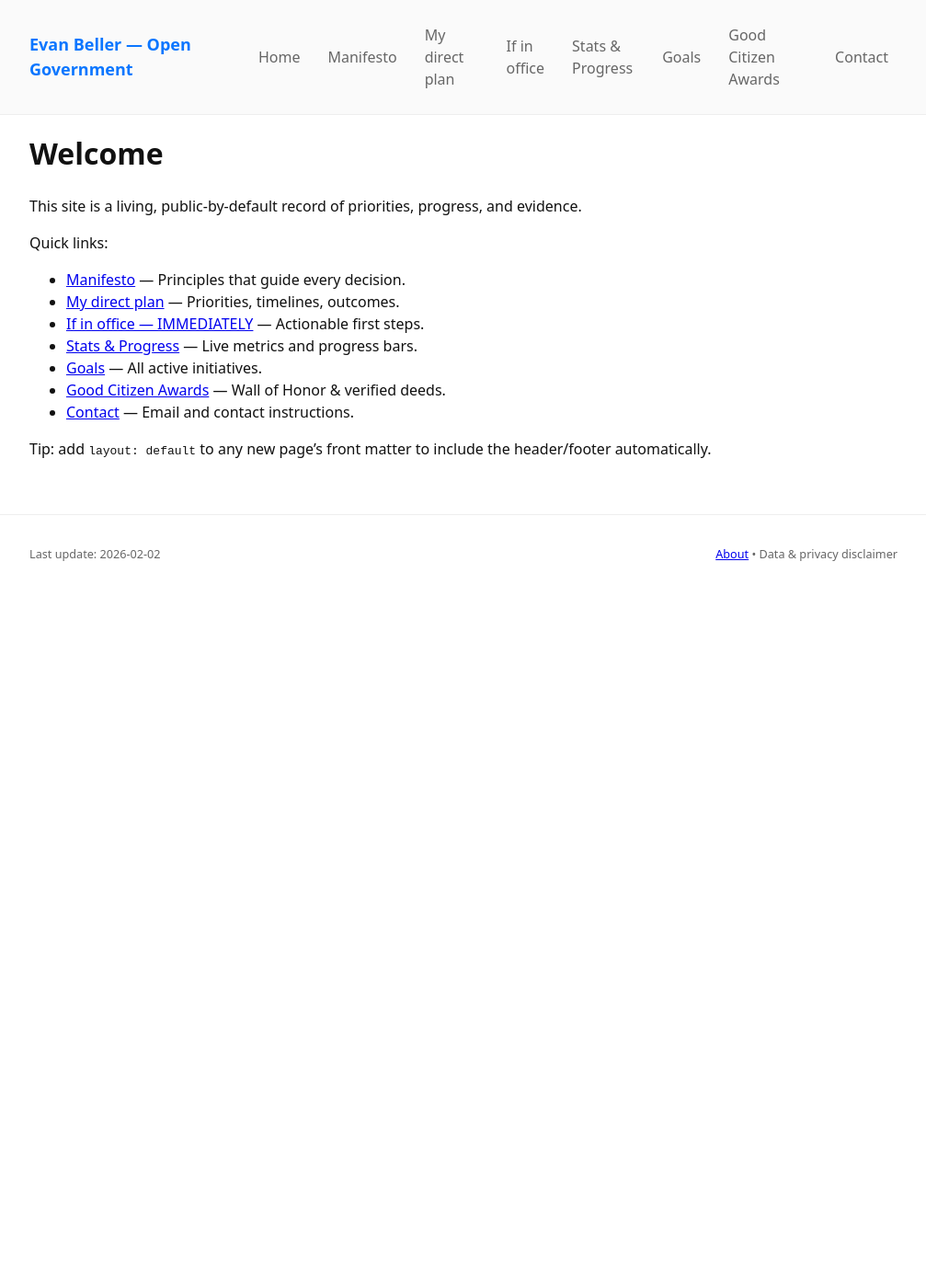
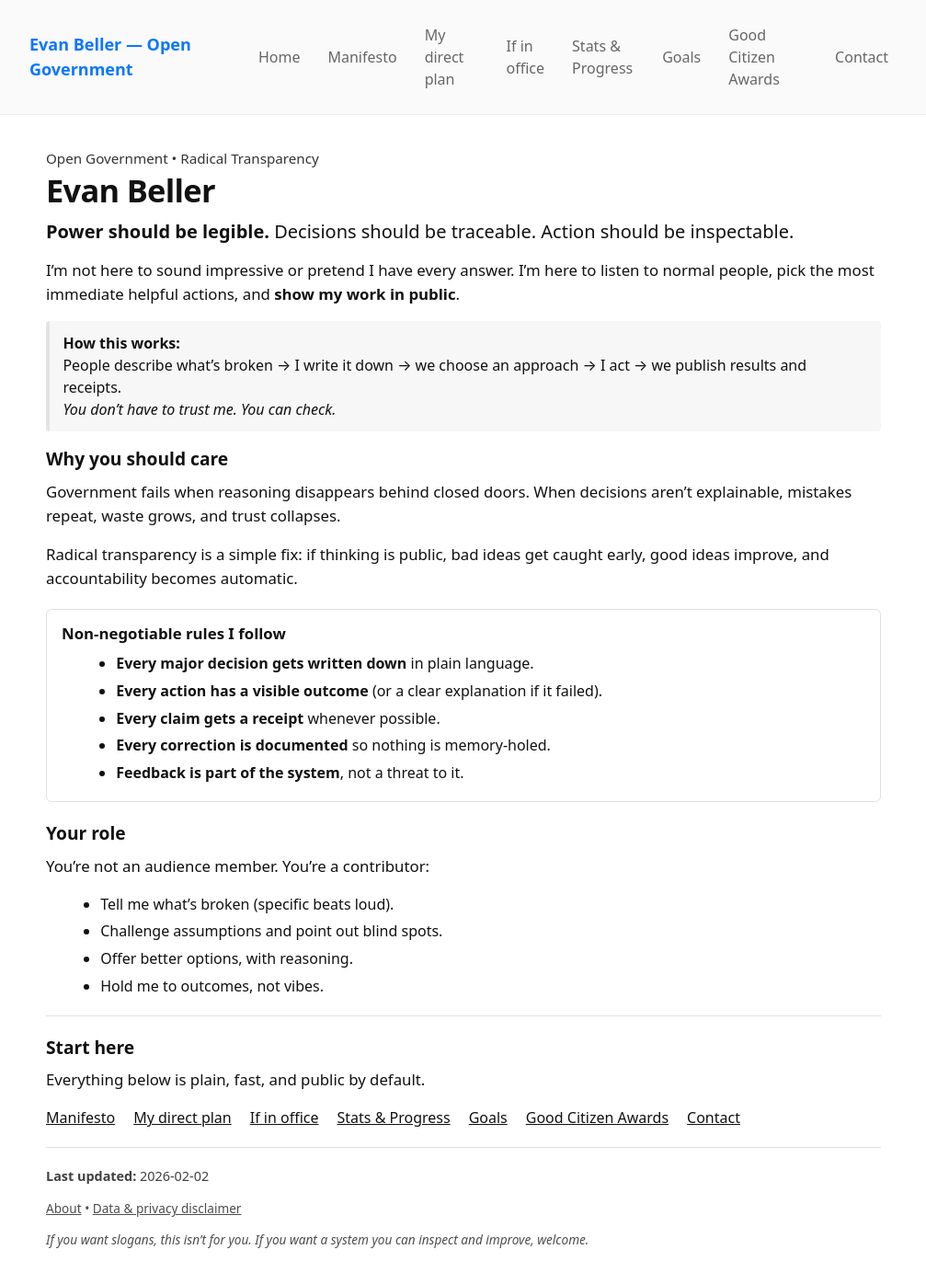
Before and after one commit to realevanbeller/WeHaveTheKnowledgeAndTools, a Jekyll site: the page built from index.md, in a window 1280 px wide and 1400 px high. Shown: the top 1396 px of the window at 92% size, without its empty margins (136-1143 px from the left). Built offline with Jekyll 4.4.1, drawn with Linux system fonts in a browser that asks for light colours.

Commit message:
new updated index

```diff
--- a/index.md
+++ b/index.md
@@ -1,20 +1,130 @@
 ---
-title: Home
 layout: default
-summary: "Landing page and quick links."
+title: Evan Beller — Open Government
 ---
 
-# Welcome
+<style>
+  /* Scoped to the landing container to avoid clobbering global site styles */
+  .landing { color: inherit; }
+  .landing .wrap { max-width: 760px; margin: 0 auto; padding: 1.25rem; }
+  .landing .kicker { font-size: 0.95rem; opacity: 0.85; margin: 0 0 0.25rem; }
+  .landing h1 { font-size: 2.15rem; line-height: 1.1; margin: 0.25rem 0 0.75rem; letter-spacing: -0.02em; }
+  .landing .tagline { font-size: 1.25rem; line-height: 1.35; margin: 0 0 1rem; }
+  .landing .lede { font-size: 1.05rem; line-height: 1.55; margin: 0.75rem 0 1rem; }
+  .landing .rulebox {
+    border: 1px solid rgba(0,0,0,0.12);
+    padding: 0.85rem 1rem;
+    margin: 1.25rem 0;
+    border-radius: 6px;
+  }
+  .landing .rulebox h2 { font-size: 1.05rem; margin: 0 0 0.5rem; }
+  .landing ul { margin: 0.5rem 0 0.25rem 1.2rem; }
+  .landing li { margin: 0.35rem 0; }
+  .landing hr { border: 0; border-top: 1px solid rgba(0,0,0,0.12); margin: 1.25rem 0; }
+  .landing .section { margin: 1rem 0 1.25rem; }
+  .landing .section h2 { font-size: 1.2rem; margin: 0 0 0.5rem; }
+  .landing .callout {
+    background: rgba(0,0,0,0.03);
+    border-left: 4px solid rgba(0,0,0,0.08);
+    padding: 0.75rem 0.9rem;
+    margin: 1rem 0;
+    border-radius: 4px;
+  }
+  .landing .links { display:flex; flex-wrap:wrap; gap:0.65rem 1.25rem; margin:0.75rem 0 0; padding:0; list-style:none; }
+  .landing .links li { margin:0; }
+  .landing .meta { font-size:0.9rem; opacity:0.8; }
+  .landing .fine { font-size:0.85rem; opacity:0.75; }
+  .landing a { text-decoration: underline; color: inherit; }
+  .landing a:focus { outline: 2px dotted currentColor; outline-offset: 3px; }
+  @media (max-width:680px){
+    .landing h1{font-size:1.65rem}
+    .landing .tagline{font-size:1.05rem}
+  }
+</style>
 
-This site is a living, public-by-default record of priorities, progress, and evidence.
+<main class="wrap landing" role="main" aria-labelledby="hero-title">
+  <p class="kicker">Open Government • Radical Transparency</p>
+  <h1 id="hero-title">Evan Beller</h1>
+  <p class="tagline"><strong>Power should be legible.</strong> Decisions should be traceable. Action should be inspectable.</p>
 
-Quick links:
-- [Manifesto](/manifesto) — Principles that guide every decision.
-- [My direct plan](/plan) — Priorities, timelines, outcomes.
-- [If in office — IMMEDIATELY](/immediate) — Actionable first steps.
-- [Stats & Progress](/metrics) — Live metrics and progress bars.
-- [Goals](/goals) — All active initiatives.
-- [Good Citizen Awards](/awards) — Wall of Honor & verified deeds.
-- [Contact](/contact) — Email and contact instructions.
+  <p class="lede">
+    I’m not here to sound impressive or pretend I have every answer.
+    I’m here to listen to normal people, pick the most immediate helpful actions, and <strong>show my work in public</strong>.
+  </p>
 
-Tip: add `layout: default` to any new page's front matter to include the header/footer automatically.
+  <div class="callout" role="note" aria-live="polite">
+    <p style="margin:0;">
+      <strong>How this works:</strong><br>
+      People describe what’s broken → I write it down → we choose an approach → I act → we publish results and receipts.
+      <br><em>You don’t have to trust me. You can check.</em>
+    </p>
+  </div>
+
+  <section class="section" aria-labelledby="why">
+    <h2 id="why">Why you should care</h2>
+    <p class="lede" style="margin-top:0.5rem;">
+      Government fails when reasoning disappears behind closed doors. When decisions aren’t explainable,
+      mistakes repeat, waste grows, and trust collapses.
+    </p>
+    <p class="lede">
+      Radical transparency is a simple fix: if thinking is public, bad ideas get caught early, good ideas improve,
+      and accountability becomes automatic.
+    </p>
+  </section>
+
+  <div class="rulebox" aria-labelledby="rules">
+    <h2 id="rules">Non-negotiable rules I follow</h2>
+    <ul>
+      <li><strong>Every major decision gets written down</strong> in plain language.</li>
+      <li><strong>Every action has a visible outcome</strong> (or a clear explanation if it failed).</li>
+      <li><strong>Every claim gets a receipt</strong> whenever possible.</li>
+      <li><strong>Every correction is documented</strong> so nothing is memory-holed.</li>
+      <li><strong>Feedback is part of the system</strong>, not a threat to it.</li>
+    </ul>
+  </div>
+
+  <section class="section" aria-labelledby="your-role">
+    <h2 id="your-role">Your role</h2>
+    <p class="lede" style="margin-top:0.5rem;">
+      You’re not an audience member. You’re a contributor:
+    </p>
+    <ul>
+      <li>Tell me what’s broken (specific beats loud).</li>
+      <li>Challenge assumptions and point out blind spots.</li>
+      <li>Offer better options, with reasoning.</li>
+      <li>Hold me to outcomes, not vibes.</li>
+    </ul>
+  </section>
+
+  <hr>
+
+  <section class="section" aria-labelledby="start-here">
+    <h2 id="start-here">Start here</h2>
+    <p class="lede" style="margin-top:0.5rem;">
+      Everything below is plain, fast, and public by default.
+    </p>
+
+    <!-- Links use site.baseurl so they work on your project site -->
+    <ul class="links" role="list">
+      <li><a href="{{ site.baseurl }}/manifesto/">Manifesto</a></li>
+      <li><a href="{{ site.baseurl }}/plan/">My direct plan</a></li>
+      <li><a href="{{ site.baseurl }}/immediate/">If in office</a></li>
+      <li><a href="{{ site.baseurl }}/metrics/">Stats &amp; Progress</a></li>
+      <li><a href="{{ site.baseurl }}/goals/">Goals</a></li>
+      <li><a href="{{ site.baseurl }}/awards/">Good Citizen Awards</a></li>
+      <li><a href="{{ site.baseurl }}/contact/">Contact</a></li>
+    </ul>
+  </section>
+
+  <hr>
+
+  <p class="meta"><strong>Last updated:</strong> {{ site.time | date: "%Y-%m-%d" }}</p>
+
+  <p class="fine">
+    <a href="{{ site.baseurl }}/about/">About</a> • <a href="{{ site.baseurl }}/privacy/">Data &amp; privacy disclaimer</a>
+  </p>
+
+  <p class="fine" style="margin-top:0.75rem;">
+    <em>If you want slogans, this isn’t for you. If you want a system you can inspect and improve, welcome.</em>
+  </p>
+</main>
```
